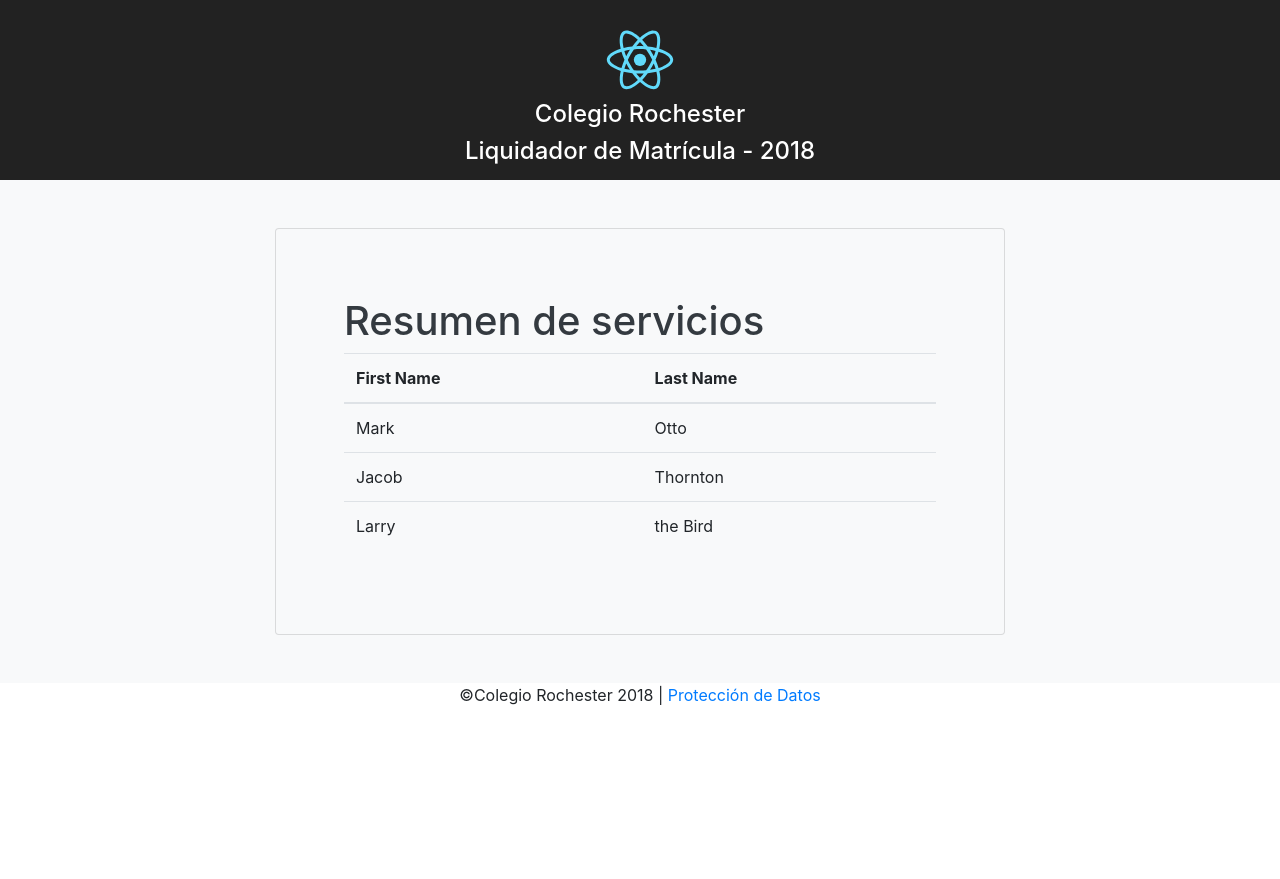
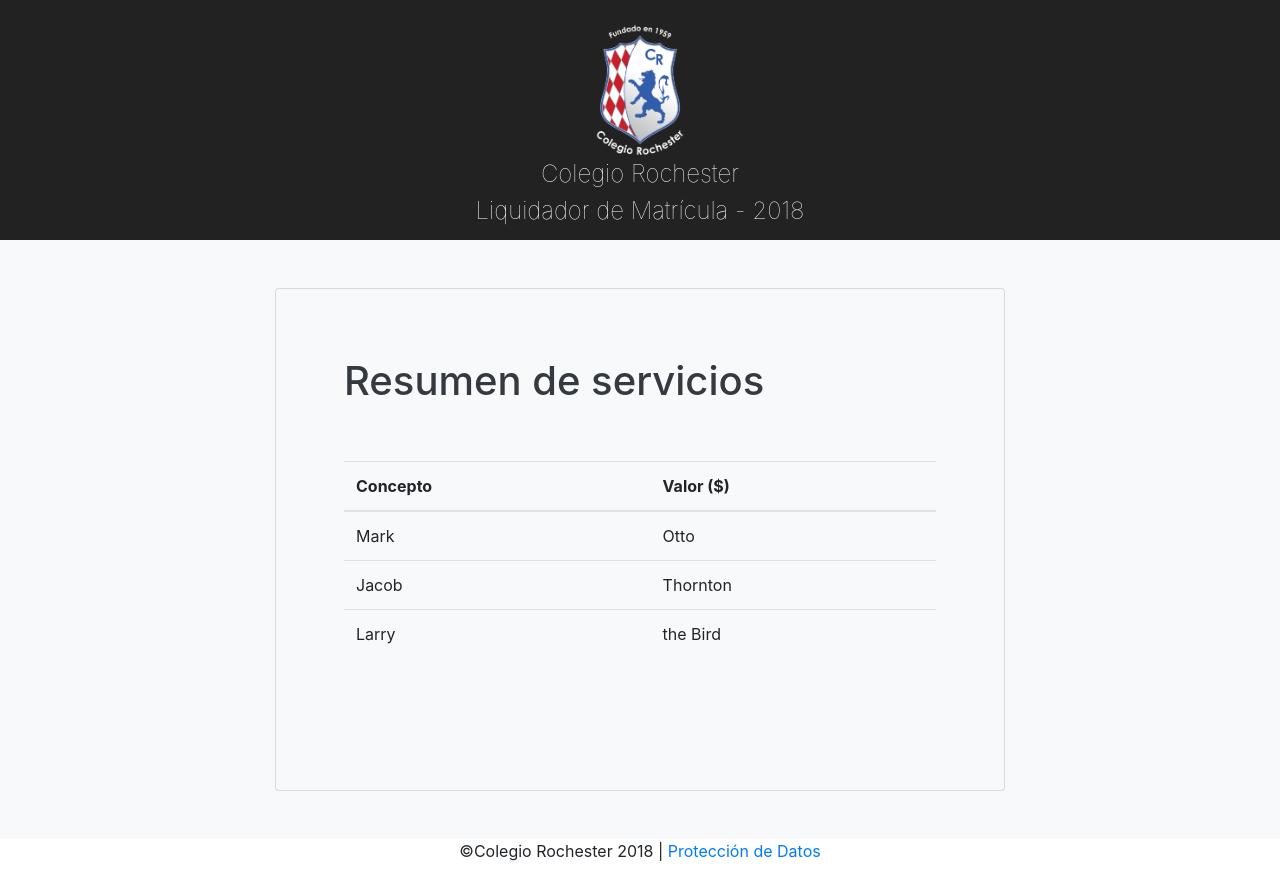
Before and after one commit to marcosaguilera/enrollment-parents, a React (Create React App) app: page /resume in a window 1280 px wide. Before the commit the page ends 800 px from the top, so only its background shows below. Built offline with nearby package versions, Linux system fonts and the light colour scheme.

Commit message:
Preparing Resume UI

```diff
--- a/src/components/global/Header.js
+++ b/src/components/global/Header.js
@@ -1,5 +1,5 @@
 import React, { Component } from 'react';
-import logo from './images/logo.svg';
+import logo from './images/logo_spanish.png';
 import './css/Header.css';
 
 class Header extends Component {
--- a/src/components/global/Modules/Resume/Resume.js
+++ b/src/components/global/Modules/Resume/Resume.js
@@ -1,7 +1,18 @@
 // Dependencies
 import React, { Component } from 'react';
+import PropTypes from 'prop-types';
 
 class Resume extends Component {
+
+  constructor(){
+    super();
+  }
+
+  // Props definitions
+  static propTypes = {
+    data     : PropTypes.object.isRequired
+  }
+
   render() {
     return (
       <div className="Resume">
@@ -13,18 +24,19 @@ class Resume extends Component {
                 <div className="col-md-8">
                   <div className="card p-5 bg-light text-dark">
                     <div className="card-body">
-                      <div class="row">
-                        <div class="col-md-12">
-                            <h1 class="">Resumen de servicios</h1>
+                      <div className="row">
+                        <div className="col-md-12">
+                            <h1 className="">Resumen de servicios</h1>
                         </div>
                       </div>
-                      <div class="row">
-                        <div class="col-md-12">
-                          <table class="table">
+                      <div className="py-5">
+                          <div className="row">
+                            <div className="col-md-12">
+                              <table className="table">
                                 <thead>
                                   <tr>
-                                <th>First Name</th>
-                                <th>Last Name</th>
+                                    <th>Concepto</th>
+                                    <th>Valor ($)</th>
                                   </tr>
                                 </thead>
                                 <tbody>
@@ -50,6 +62,7 @@ class Resume extends Component {
                 </div>
               </div>
             </div>
+          </div>
         </main>
       </div>
     );
--- a/src/components/global/Modules/Services/Services.js
+++ b/src/components/global/Modules/Services/Services.js
@@ -10,6 +10,7 @@ import NumberFormat from 'react-number-format';
 import LoadingModal from '../../Addons/LoadSpinner';
 import ModalUI from '../../Addons/Modal';
 import ModalUI2 from '../../Addons/Modal';
+import Resume from '../Resume/Resume'
 
 //////// Assets
 import '../../Modules/Services/Services.css';
@@ -579,9 +580,11 @@ class Services extends Component {
 
                   <div className="row">
                     <div className="col-12">
-                    <button type="button"
-                            className="btn btn-primary btn-lg btn-block"
-                            onClick={() => this.nextPath('/resume')}>Imprimir y Pagar</button>
+                      <button type="button"
+                              className="btn btn-primary btn-lg btn-block"
+                              onClick={() => this.nextPath('/resume')}
+                              disabled={this.state.isDisableSelect}>Imprimir y Pagar</button>
+                      {/*Passing data to Resume UI*/}
                     </div>
                   </div>
 
--- a/src/components/global/css/Header.css
+++ b/src/components/global/css/Header.css
@@ -4,19 +4,20 @@
 
 .Header-logo {
   animation: Header-logo-spin infinite 20s linear;
-  height: 80px;
+  height: 140px;
 }
 
 .Header-header {
   background-color: #222;
   /*background-image: url('../images/pattern.jpg');*/
-  height: 180px;
+  height: 240px;
   padding: 20px;
   color: white;
 }
 
 .Header-title {
   font-size: 1.5em;
+  font-weight: lighter;
 }
 
 .Header-intro {
```
Also changed, not shown: src/components/global/images/logo_spanish.png (added). Lines whose indentation alone changed are shown as unchanged.
